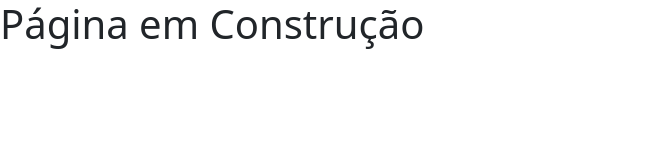
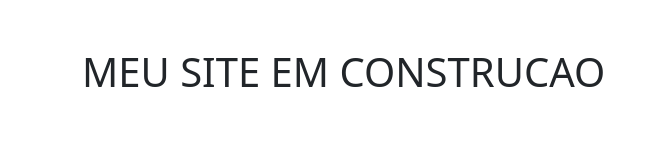
Before and after one commit to luiszampieron/senac-git-merge-example, a plain HTML site: page index.html in a window 1280 px wide. Shown: the whole page, without its empty margins (0-663 px from the left). Drawn offline with nearby package versions, Linux system fonts and the light colour scheme.

Commit message:
update construction page heading and structure

```diff
--- a/index.html
+++ b/index.html
@@ -9,8 +9,10 @@
     <link href="https://cdn.jsdelivr.net/npm/bootstrap@5.3.0/dist/css/bootstrap.min.css" rel="stylesheet">
 </head>
 <body>
-    <h1>
-        Página em Construção
-    </h1>
-</body>
+    <div class="container mt-5">
+        <h1 class="mb-4">
+            MEU SITE EM CONSTRUCAO
+        </h1>
+    </div>
+
 </html>
```
